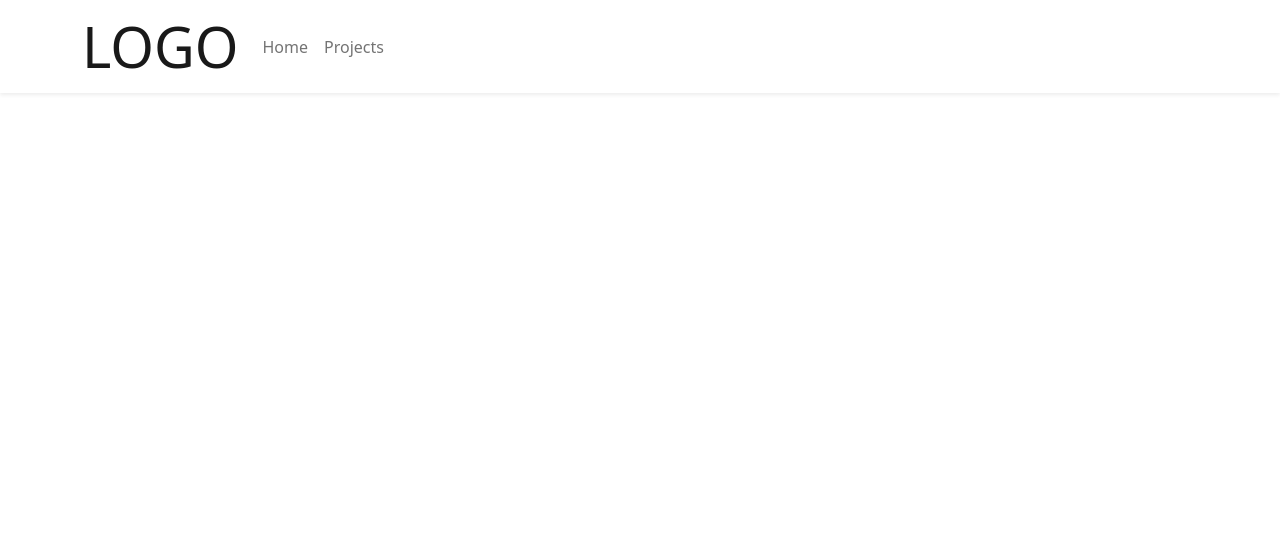
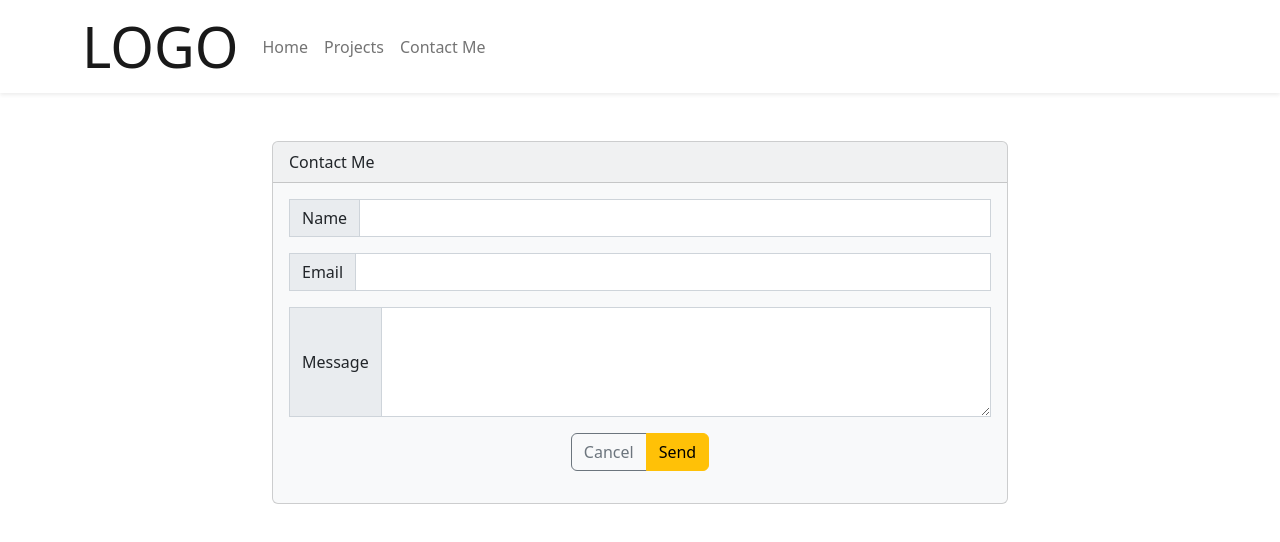
Before and after one commit to LucaRadio/vite-boolfolio, a Vue app: page /contact in a window 1280 px wide. Before the commit this address had no page. Shown: the top 542 px of the page. Built offline with nearby package versions, Linux system fonts and the light colour scheme.

Commit message:
Complete contact route

```diff
--- a/src/components/TheHeader.vue
+++ b/src/components/TheHeader.vue
@@ -18,10 +18,13 @@ export default {
                 <!-- Left Side Of Navbar -->
                 <ul class="navbar-nav me-auto">
                     <li class="nav-item">
-                            <router-link to="/" class="nav-link" >Home</router-link>
+                        <router-link to="/" class="nav-link">Home</router-link>
                     </li>
                     <li class="nav-item">
-                            <router-link :to="{ name: 'projectList' }" class="nav-link" >Projects</router-link>
+                        <router-link :to="{ name: 'projectList' }" class="nav-link">Projects</router-link>
+                    </li>
+                    <li class="nav-item">
+                        <router-link :to="{ name: 'contactMe' }" class="nav-link">Contact Me </router-link>
                     </li>
                 </ul>
 
--- /dev/null
+++ b/src/pages/ContactMe.vue
@@ -0,0 +1,81 @@
+<script>
+import axios from 'axios';
+
+export default {
+    data() {
+        return {
+            basicUri: 'http://127.0.0.1:8000',
+            formData: {
+                name: '',
+                email: '',
+                message: ''
+            },
+            success: null,
+            error: null
+        }
+    },
+    methods: {
+        onSubmit() {
+            axios.post(this.basicUri + '/api/contactMe', this.formData)
+                .then(resp => {
+                    this.success = true
+                    this.formData = {}
+                })
+                .catch(e => {
+
+                    this.error = e.response.data;
+                    this.success = false
+                })
+        }
+    }
+}
+</script>
+
+<template>
+    <div class="container">
+        <div class="row my-5 justify-content-center">
+            <div class="col-md-8">
+                <div class="card bg-light mb-3">
+                    <div class="card-header">Contact Me</div>
+                    <div class="card-body">
+                        <div class="alert alert-danger" v-if="success === false">
+                            {{ this.error.message }}
+                        </div>
+                        <div class="alert alert-success" v-if="success">
+                            Message was sent. I'll answer ASAP.
+                        </div>
+                        <form @submit.prevent="onSubmit" v-if="success !== true">
+                            <div class="input-group mb-3">
+                                <div class="input-group-prepend">
+                                    <span class="rounded-0 input-group-text" id="basic-addon1">Name</span>
+                                </div>
+                                <input type="text" class=" shadow-none form-control rounded-0" v-model="formData.name">
+                            </div>
+                            <div class="input-group mb-3">
+                                <div class="input-group-prepend">
+                                    <span class="rounded-0 input-group-text" id="basic-addon1">Email</span>
+                                </div>
+                                <input type="email" class=" shadow-none form-control rounded-0" v-model="formData.email">
+                            </div>
+                            <div class="input-group mb-3">
+                                <div class="input-group-prepend">
+                                    <span class="h-100 rounded-0 input-group-text" id="basic-addon1">Message</span>
+                                </div>
+                                <textarea rows="4" type="email" class=" shadow-none form-control rounded-0"
+                                    v-model="formData.message"></textarea>
+                            </div>
+                            <div class="input-group mb-3 justify-content-center">
+                                <button class="btn btn-outline-secondary" type="reset">Cancel</button>
+                                <button class="btn btn-warning" type="submit">Send</button>
+
+                            </div>
+
+
+                        </form>
+
+                    </div>
+                </div>
+            </div>
+        </div>
+    </div>
+</template>
--- a/src/router.js
+++ b/src/router.js
@@ -1,6 +1,7 @@
 import { createRouter, createWebHistory } from "vue-router";
 
 import Home from './pages/home.vue';
+import ContactMe from './pages/ContactMe.vue';
 import ProjectCard from './pages/projects/ProjectCard.vue'
 import SingleProjectDetails from './pages/projects/SingleProjectDetails.vue'
 
@@ -22,6 +23,11 @@ const router = createRouter(
                 path: "/projects/:id",
                 name: "singleProjectDetails",
                 component: SingleProjectDetails
+            },
+            {
+                path: "/contact/",
+                name: "contactMe",
+                component: ContactMe
             }
         ]
 
```
Also changed, not shown: src/pages/projects/ProjectCard.vue (+27 -25 lines). Lines whose indentation alone changed are shown as unchanged.
